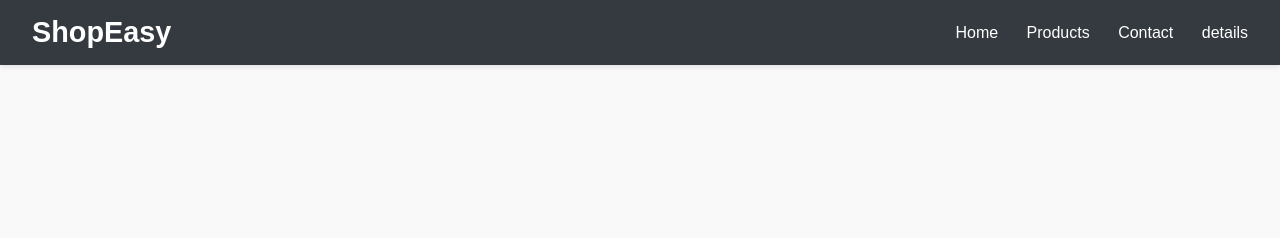
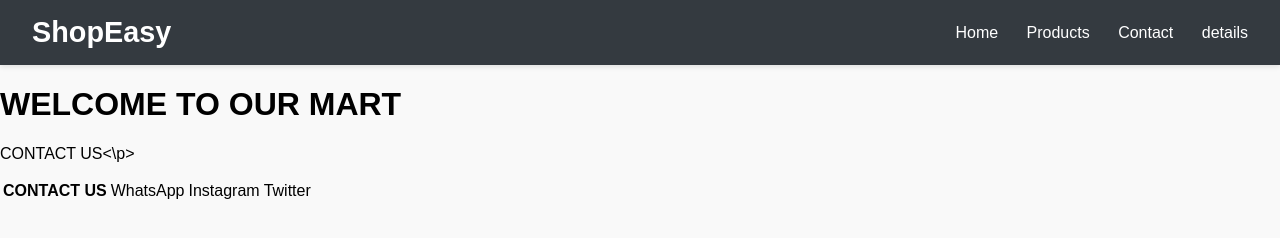
Before and after one commit to Maaznaeem123/Assignment-1css, a plain HTML site: page contacts.html in a window 1280 px wide. Drawn offline with Linux system fonts and the light colour scheme.

Commit message:
Update contacts.html

```diff
--- a/contacts.html
+++ b/contacts.html
@@ -125,5 +125,16 @@
             <a href="details.html">details</a>
         </nav>
     </header>
+    <h1>WELCOME TO OUR MART</h1>
+    <p>CONTACT US<\p>
+        <table>
+            <tr>
+                <th>CONTACT US </th>
+                <td>WhatsApp </td>
+                <td>Instagram</td>
+                <td>Twitter</td>
+
+            </tr>
+        </table>
 </body>
 </html>
```
